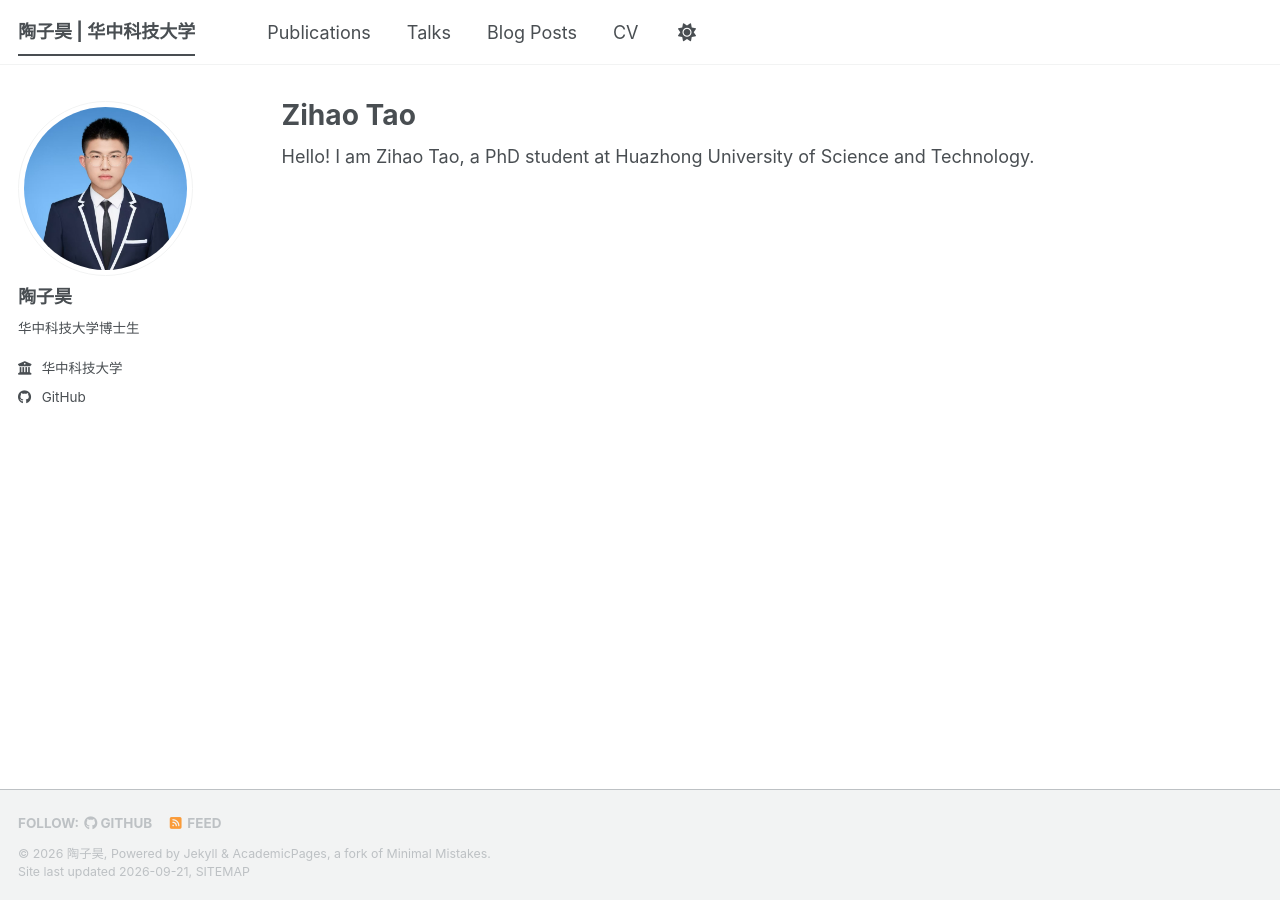
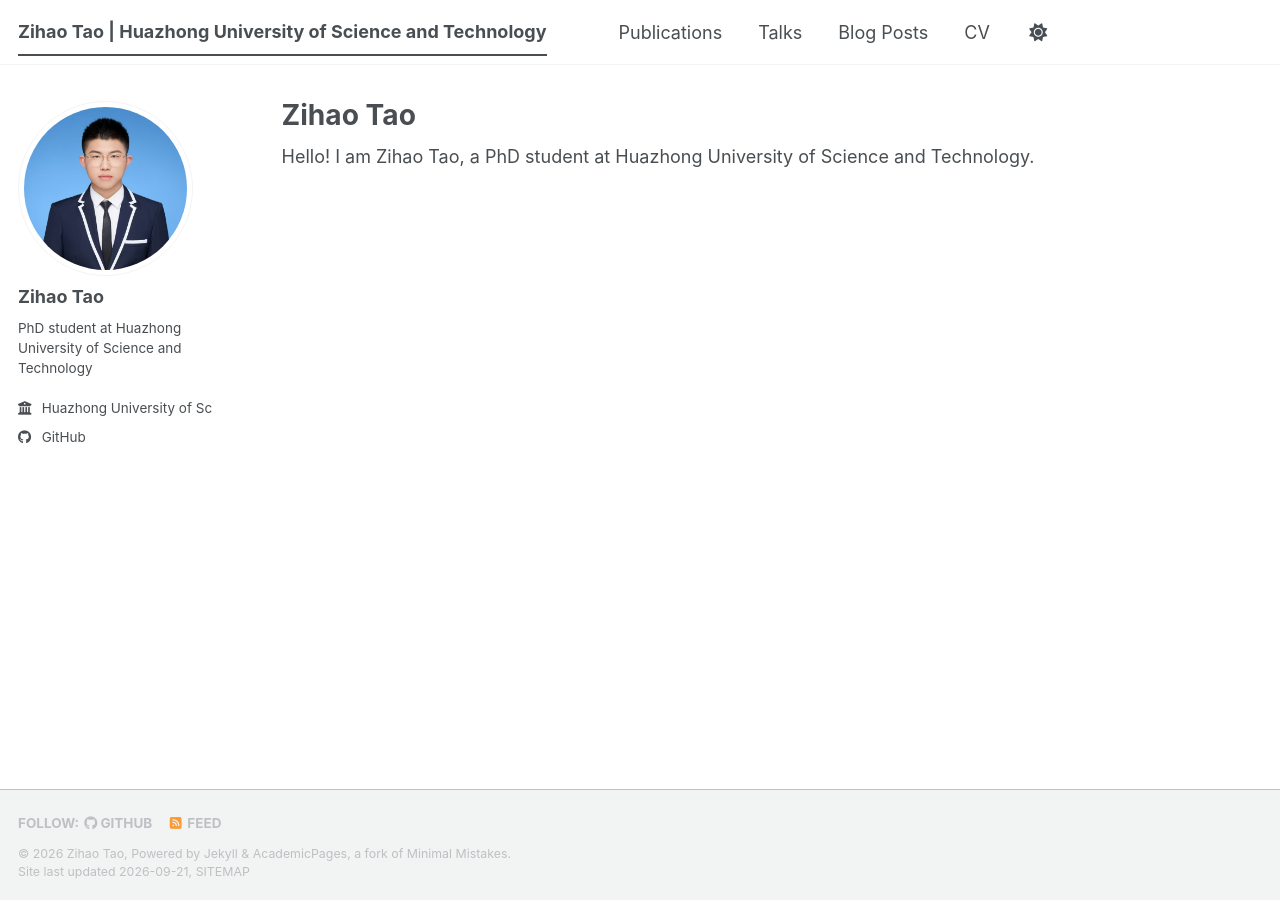
Before and after one commit to Tau0509/Tau0509.github.io, a Jekyll site: the page built from _pages/about.md, in a window 1280 px wide. Built offline with Jekyll 4.4.1, drawn with Linux system fonts in a browser that asks for light colours; a style sheet for code colours, icons or effects is not loaded.

Commit message:
Use English throughout the website

```diff
--- a/_config.yml
+++ b/_config.yml
@@ -9,10 +9,10 @@
 # Basic Site Settings
 locale                   : "en-US"
 site_theme               : "default" # The available themes options are "default", "air", "sunrise", "mint", "dirt" and "contrast"
-title : "陶子昊 | 华中科技大学"
+title                    : "Zihao Tao | Huazhong University of Science and Technology"
 title_separator          : "-"
-name : &name "陶子昊"
-description : &description "陶子昊，华中科技大学博士生。"
+name                     : &name "Zihao Tao"
+description              : &description "Zihao Tao, PhD student at Huazhong University of Science and Technology."
 url                      : https://tau0509.github.io # The base hostname & protocol for your site e.g. "https://[your GitHub username].github.io",
                                                            # or if you already have some other page hosted on Github then use "https://[your GitHub username].github.io/[Your Repo Name]"
 baseurl                  : "" # the subpath of your site, e.g. "/blog"
@@ -24,24 +24,24 @@ repository               : "Tau0509/Tau0509.github.io"
 author:
   # Biographic information
   avatar           : "profile.png"
-  name : "陶子昊"
+  name             : "Zihao Tao"
   pronouns         : # example: "she/her"
-  bio : "华中科技大学博士生"
-  location :
-  employer : "华中科技大学"
+  bio              : "PhD student at Huazhong University of Science and Technology"
+  location         :
+  employer         : "Huazhong University of Science and Technology"
   uri              : # URL
-  email :
+  email            :
 
   # Academic websites
   academia         : # URL
   arxiv            : # URL - Update with the correct link to your profile
-  googlescholar :
+  googlescholar    :
   inspire-hep      : # URL
   impactstory      : # URL
-  orcid :
+  orcid            :
   semantic         : # URL
   ssrn             : # URL
-  pubmed :
+  pubmed           :
   researchgate     : # URL
   scopus           : # URL
   zotero           : # URL
@@ -51,13 +51,13 @@ author:
   bitbucket        : # Username - Update with your username on the site
   codepen          : # Username
   dribbble         : # Username
-  github : "Tau0509"
+  github           : "Tau0509"
   kaggle           : # Username
   stackoverflow    : # User number or user number and name (i.e., use "1" or "1/jeff-atwood")
 
   # Social media
   artstation       : # Username
-  bluesky :
+  bluesky          :
   facebook         : # Username
   flickr           : # Username
   foursquare       : # Username
@@ -149,7 +149,7 @@ og_description           :  # Social media default site image description
 # - https://developers.google.com/structured-data/customize/social-profiles
 social:
   type                   : # Person or Organization (defaults to Person)
-  name : "陶子昊"
+  name                   : # If the user or organization name differs from the site's name
   links: # An array of links to social media profiles
 
 
```
